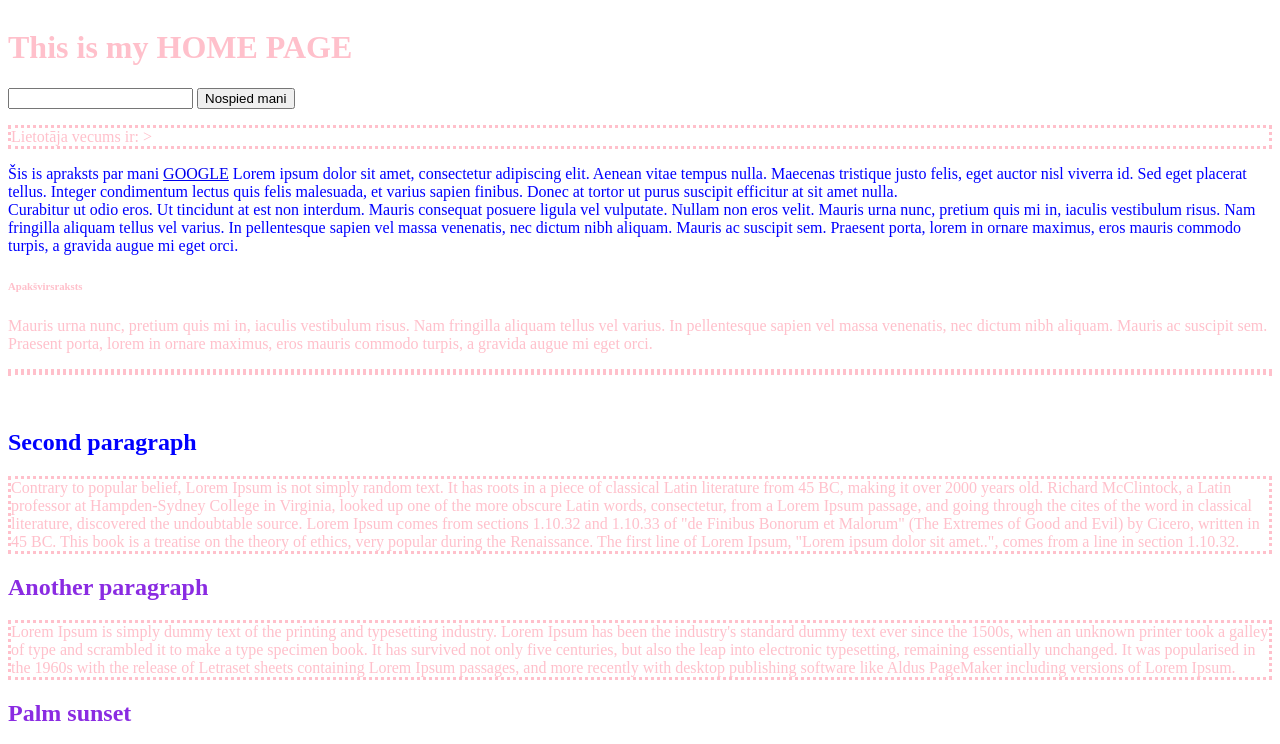
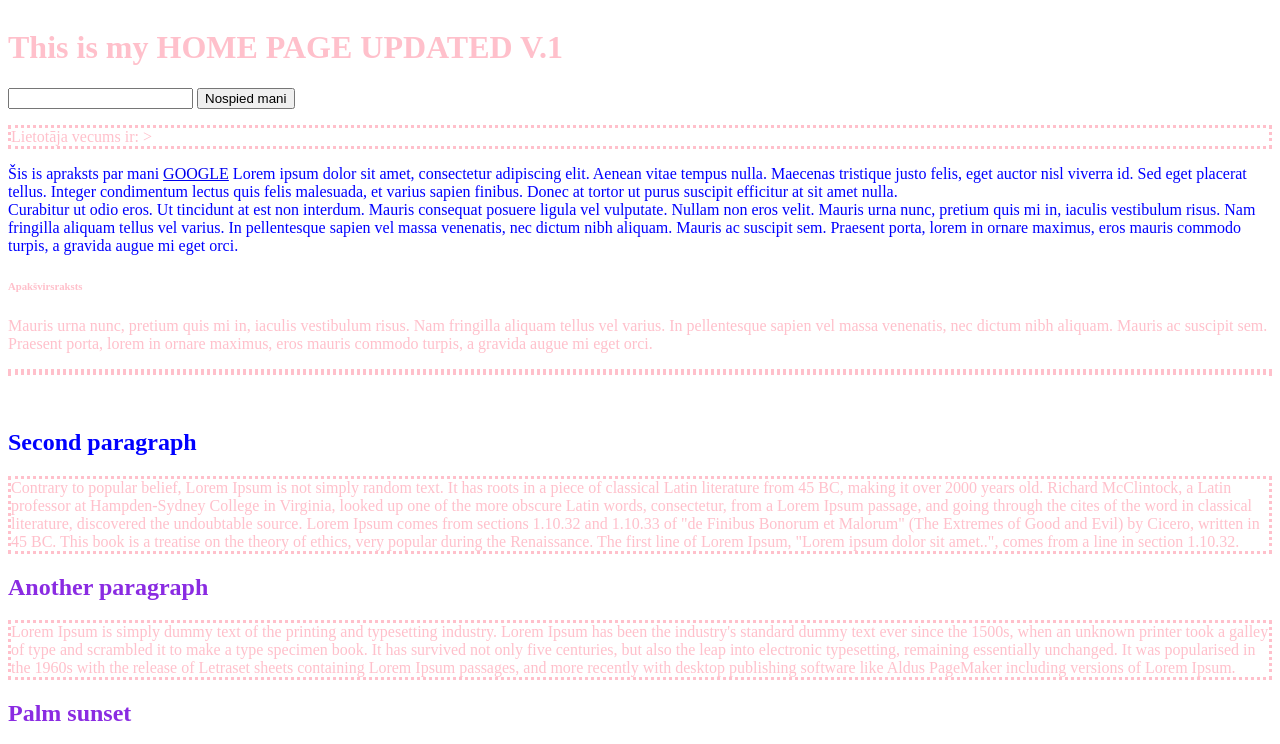
Before and after one commit to VUMC-ATP3/zane-ergle-HTML, a plain HTML site: page index.html in a window 1280 px wide. Shown: the top 744 px of the page. Drawn offline with Linux system fonts and the light colour scheme.

Commit message:
Update index.html
Updated version to V.1

```diff
--- a/index.html
+++ b/index.html
@@ -15,7 +15,7 @@
 
 
 
-    <h1>This is my HOME PAGE</h1>
+    <h1>This is my HOME PAGE UPDATED V.1</h1>
 
     <!-- <h2>First paragraph</h2> -->
     <!--Šis ir mans developera komentārs-->
```
